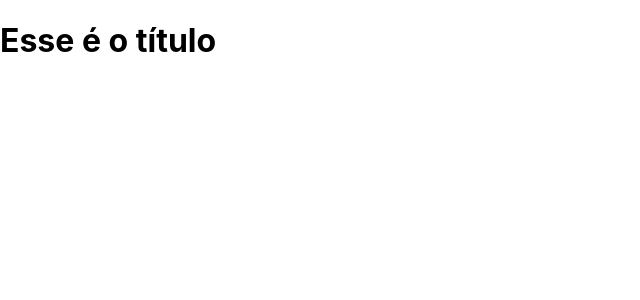
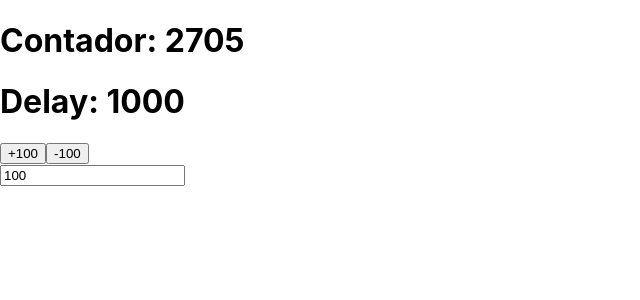
Before and after one commit to JoaoV1t0r/praticando_hooks, a React (Create React App) app: page / in a window 1280 px wide. Shown: the top 300 px of the page, without its empty margins (0-640 px from the left). Built offline with nearby package versions, Linux system fonts and the light colour scheme.

Commit message:
create my hook

```diff
--- a/src/App.js
+++ b/src/App.js
@@ -1,42 +1,51 @@
-import { createContext, useContext, useReducer } from 'react';
-import P from 'prop-types';
-import './App.css';
+import { useEffect, useRef, useState } from 'react';
 
-export const globalState = {
-  title: 'Esse é o título',
-  body: 'O body do contexto',
-  counter: 0,
-};
+const useMyHook = (callBack, delay = 1000) => {
+  const saveCallBack = useRef();
 
-export const reducer = (state, action) => {
-  console.log(action);
-  return { ...state };
-};
+  useEffect(() => {
+    saveCallBack.current = callBack;
+  }, [callBack]);
 
-export const Context = createContext();
-export const AppContext = ({ children }) => {
-  const [state, dispatch] = useReducer(reducer, globalState);
-  return <Context.Provider value={{ state, dispatch }}>{children}</Context.Provider>;
-};
-
-AppContext.propTypes = {
-  children: P.node,
-};
-
-export const H1 = () => {
-  const context = useContext(Context);
-  return <h1 onClick={() => context.dispatch({ type: 'CHANGE TITLE' })}>{context.state.title}</h1>;
+  useEffect(() => {
+    const interval = setInterval(() => {
+      saveCallBack.current();
+    }, delay);
+    return () => clearInterval(interval);
+  }, [delay]);
 };
 
 function App() {
-  // const [state] = useState(globalState);
-  // const { title, body } = state;
+  const [counter, setCounter] = useState(0);
+  const [delay, setDelay] = useState(1000);
+  // eslint-disable-next-line
+  const [incrementor, setIncrementor] = useState(100);
+
+  useMyHook(() => {
+    setCounter((c) => c + 541);
+  }, delay);
+
   return (
-    <AppContext>
-      <div>
-        <H1 />
-      </div>
-    </AppContext>
+    <div>
+      <h1>Contador: {counter}</h1>
+      <h1>Delay: {delay}</h1>
+      <button
+        onClick={() => {
+          setDelay((d) => d + incrementor);
+        }}
+      >
+        +{incrementor}
+      </button>
+      <button
+        onClick={() => {
+          setDelay((d) => d - incrementor);
+        }}
+      >
+        -{incrementor}
+      </button>
+      <br />
+      <input type="number" value={incrementor} onChange={(e) => setIncrementor(Number(e.target.value))} />
+    </div>
   );
 }
 export default App;
```
